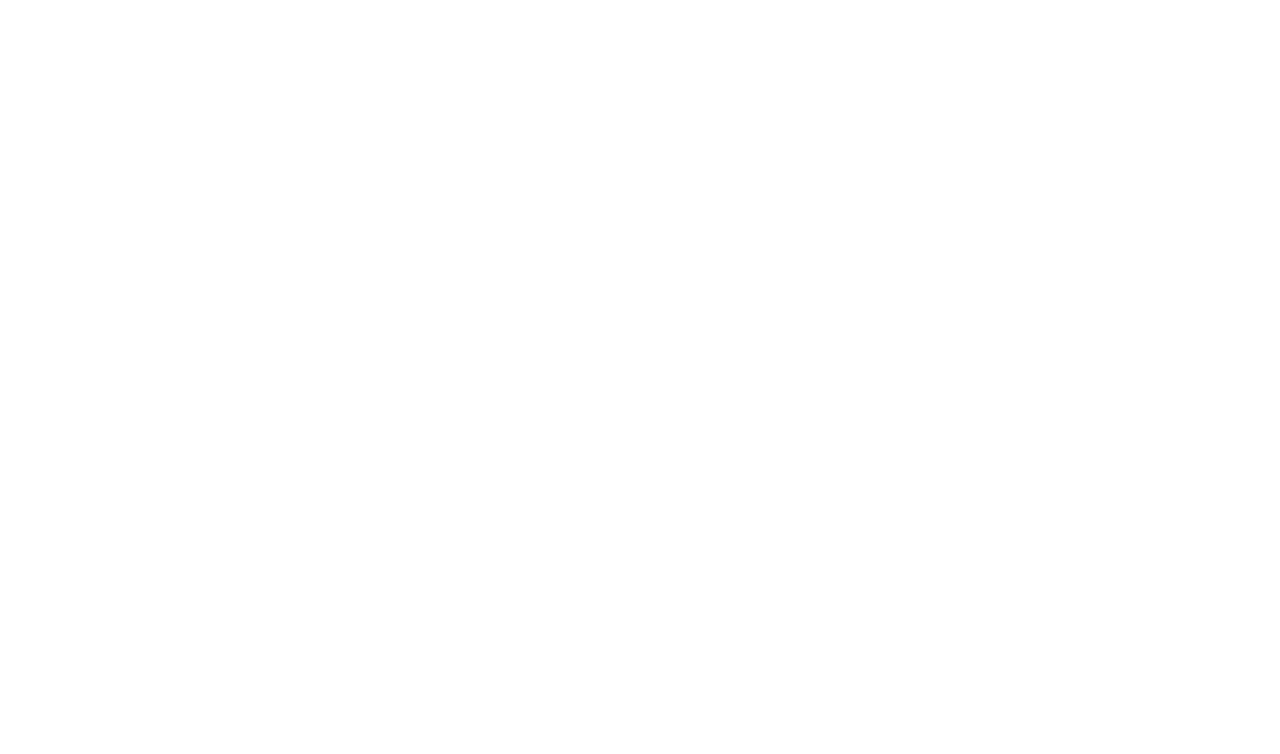
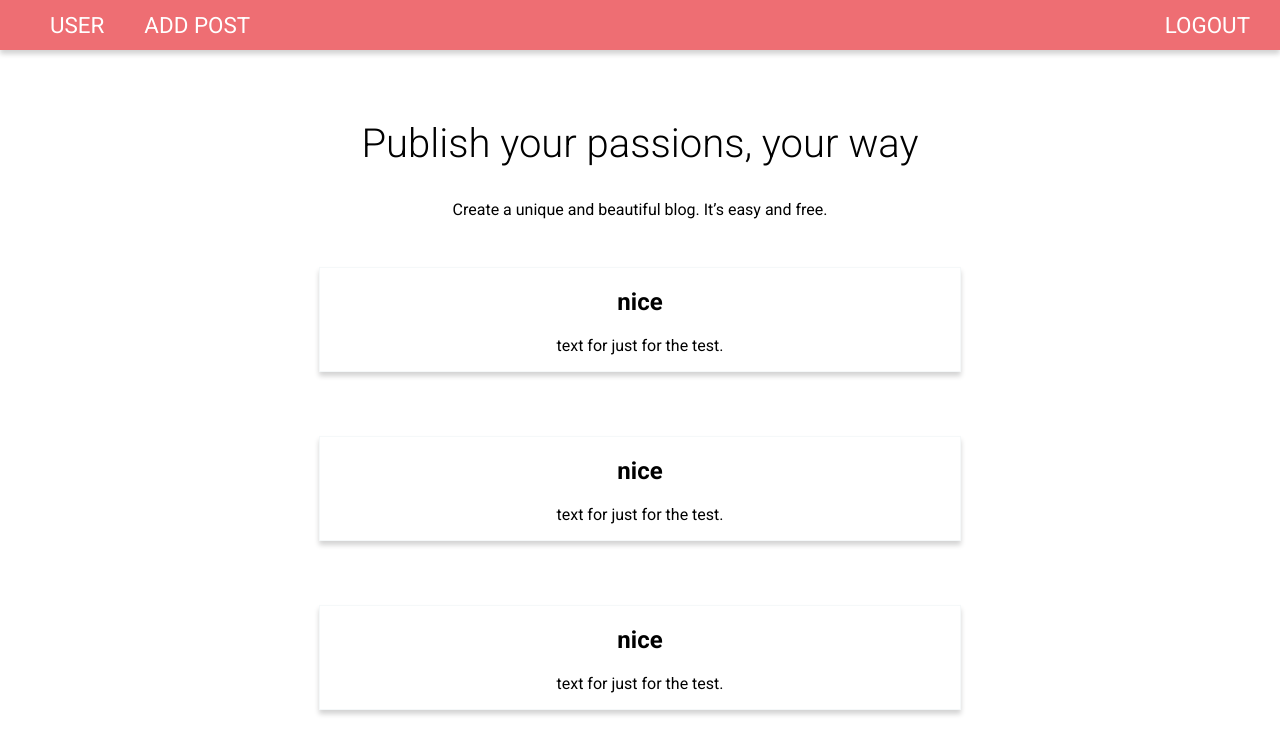
Before and after one commit to FACG2/Blog, a website: page public/home.html in a window 1280 px wide. Drawn offline with Linux system fonts and the light colour scheme.

Commit message:
add frontend

```diff
--- a/public/css/add_blog.css
+++ b/public/css/add_blog.css
@@ -0,0 +1,45 @@
+/*Add styling below*/
+
+* {
+  font-family: "Roboto", sans-serif;
+  font-size: 20px;
+}
+
+body {
+  margin: 0;
+}
+
+section {
+  width: 100%;
+}
+
+input {
+  border: none;
+  padding: 2%;
+  border-bottom: 1px solid lightgrey;
+  margin-top: 2%;
+  font-size: 0.8rem;
+}
+
+.form {
+  display: flex;
+  flex-direction: column;
+  width: 60%;
+  margin: 0 auto;
+  margin-top: 7%;
+}
+
+#content {
+  height: 300px;
+}
+
+button {
+  width: 13%;
+  height: 33px;
+  margin-top: 4%;
+  background-color: #ee6e73;
+  border: none;
+  color: white;
+  font-size: 0.8rem;
+  align-self:flex-end;
+}
--- a/public/css/home.css
+++ b/public/css/home.css
@@ -0,0 +1,114 @@
+/*Add styling below*/
+
+* {
+  font-family: "Roboto", sans-serif;
+}
+
+body {
+  margin: 0;
+}
+
+section {
+  width: 100%;
+}
+
+h1 {
+  display: flex;
+  justify-content: center;
+  margin-top: 70px;
+  font-weight: 100;
+  font-size: 40px;
+}
+
+p {
+  display: flex;
+  justify-content: center;
+}
+
+
+.nav-wrapper {
+  background-color: #ee6e73;
+  height: 50px;
+  box-shadow: 0px 4px 5px lightgrey;
+  display: flex;
+  align-items: center;
+  justify-content: space-between;
+  padding-left: 30px;
+  padding-right: 30px;
+  margin-bottom: 30px;
+}
+
+#logout {
+  display: flex;
+}
+#add_post {
+  display: flex;
+  margin-left: 20px;
+  margin-left: 20px;
+}
+
+#username {
+  display: flex;
+  margin-right: 20px;
+  margin-left: 20px;
+
+}
+
+#mena {
+  display: flex;
+  flex-direction: row;
+  align-self: center;
+}
+
+.brand-logo {
+  text-decoration: none;
+  color: white;
+  font-size: 1.4rem;
+}
+
+input {
+  border: none;
+  padding: 2%;
+  border-bottom: 1px solid lightgrey;
+  margin-top: 2%;
+  font-size: 0.8rem;
+}
+
+.form {
+  display: flex;
+  flex-direction: column;
+  width: 50%;
+  margin: 0 auto;
+  margin-top: 7%;
+}
+
+button {
+  width: 13%;
+  height: 33px;
+  margin-top: 4%;
+  background-color: #ee6e73;
+  border: none;
+  color: white;
+  font-size: 0.8rem;
+  align-self: center;
+}
+
+p, h2 {
+  display: flex;
+  justify-content: center;
+}
+
+.card_viwe {
+  height: auto;
+  display: flex;
+  align-items: center;
+  justify-content: center;
+  flex-direction: column;
+  padding-top: 2rem;
+  padding-bottom: 2rem;
+}
+#card {
+  width: 50%;
+  border: 1px solid #f5f8f9;
+  box-shadow: 0px 4px 5px lightgrey;
+}
--- a/public/css/index.css
+++ b/public/css/index.css
@@ -1,4 +1,75 @@
-*{
-  padding: 0px;
-  margin: 0px;
+/*Add styling below*/
+
+* {
+  font-family: "Roboto", sans-serif;
 }
+
+body {
+  margin: 0;
+}
+
+section {
+  width: 100%;
+}
+
+.nav-wrapper {
+  background-color: #ee6e73;
+  height: 50px;
+  box-shadow: 0px 4px 5px lightgrey;
+  display: flex;
+  align-items: center;
+  justify-content: center;
+}
+
+.brand-logo {
+  text-decoration: none;
+  color: white;
+  font-size: 1.4rem;
+}
+
+input {
+  border: none;
+  padding: 2%;
+  border-bottom: 1px solid lightgrey;
+  margin-top: 2%;
+  font-size: 0.8rem;
+}
+
+.form {
+  display: flex;
+  flex-direction: column;
+  width: 50%;
+  margin: 0 auto;
+  margin-top: 7%;
+}
+
+button {
+  width: 13%;
+  height: 33px;
+  margin-top: 4%;
+  background-color: #ee6e73;
+  border: none;
+  color: white;
+  font-size: 0.8rem;
+  align-self: center;
+}
+
+h1 {
+  display: flex;
+  justify-content: center;
+  margin-top: 70px;
+  font-weight: 100;
+  font-size: 40px;
+}
+
+p {
+  display: flex;
+  justify-content: center;
+}
+
+span {
+  margin-top: 20px;
+  font-size: 12px;
+  display: flex;
+  align-self: flex-end;
+}
--- a/public/css/sign_up.css
+++ b/public/css/sign_up.css
@@ -0,0 +1,75 @@
+/*Add styling below*/
+
+* {
+  font-family: "Roboto", sans-serif;
+}
+
+body {
+  margin: 0;
+}
+
+section {
+  width: 100%;
+}
+
+.nav-wrapper {
+  background-color: #ee6e73;
+  height: 50px;
+  box-shadow: 0px 4px 5px lightgrey;
+  display: flex;
+  align-items: center;
+  justify-content: center;
+}
+
+.brand-logo {
+  text-decoration: none;
+  color: white;
+  font-size: 1.4rem;
+}
+
+input {
+  border: none;
+  padding: 2%;
+  border-bottom: 1px solid lightgrey;
+  margin-top: 2%;
+  font-size: 0.8rem;
+}
+
+.form {
+  display: flex;
+  flex-direction: column;
+  width: 50%;
+  margin: 0 auto;
+  margin-top: 7%;
+}
+
+button {
+  width: 13%;
+  height: 33px;
+  margin-top: 4%;
+  background-color: #ee6e73;
+  border: none;
+  color: white;
+  font-size: 0.8rem;
+  align-self: center;
+}
+
+h1 {
+  display: flex;
+  justify-content: center;
+  margin-top: 70px;
+  font-weight: 100;
+  font-size: 40px;
+}
+
+p {
+  display: flex;
+  justify-content: center;
+}
+
+span {
+  margin-top: 20px;
+  font-size: 12px;
+  display: flex;
+  align-self: flex-end;
+}
--- a/public/home.html
+++ b/public/home.html
@@ -0,0 +1,59 @@
+<!DOCTYPE html>
+<html>
+
+<head>
+  <link rel='stylesheet' href='css/home.css' />
+  <meta charset="utf-8">
+  <title>HOME</title>
+  <meta name="viewport" content="width=device-width, initial-scale=1.0" />
+  <link href="https://fonts.googleapis.com/css?family=Roboto+Slab:400,700,300|Roboto:400,500,700,300,900&amp;subset=latin,greek,greek-ext,vietnamese,cyrillic-ext,latin-ext,cyrillic" rel="stylesheet" type="text/css">
+</head>
+
+<body>
+  <nav>
+    <div class="nav-wrapper">
+      <div id="mena">
+        <a href="#" class="brand-logo" id="username">USER</a>
+        <a href="#" class="brand-logo" id="add_post">ADD POST</a>
+      </div>
+      <a href="#" class="brand-logo" id="logout">LOGOUT</a>
+    </div>
+  </nav>
+
+  <section>
+    <h1>Publish your passions, your way</h1>
+  <p>
+    Create a unique and beautiful blog. It’s easy and free.
+  </p>
+  </section>
+
+
+  <div class="card_viwe">
+    <div id="card">
+      <h2 id="title">nice</h2>
+      <p id="post_content">
+        text for just for the test.
+      </p>
+    </div>
+  </div>
+  <div class="card_viwe">
+    <div id="card">
+      <h2 id="title">nice</h2>
+      <p id="post_content">
+        text for just for the test.
+      </p>
+    </div>
+  </div>
+  <div class="card_viwe">
+    <div id="card">
+      <h2 id="title">nice</h2>
+      <p id="post_content">
+        text for just for the test.
+      </p>
+    </div>
+  </div>
+
+  <script type="text/javascript" src="./js/home.js"></script>
+</body>
+
+</html>
```
Also changed, not shown: public/add_blog.html (+24 -0 lines), public/index.html (+27 -1 lines), public/js/request.js (+15 -0 lines), public/sign_up.html (+35 -0 lines).
